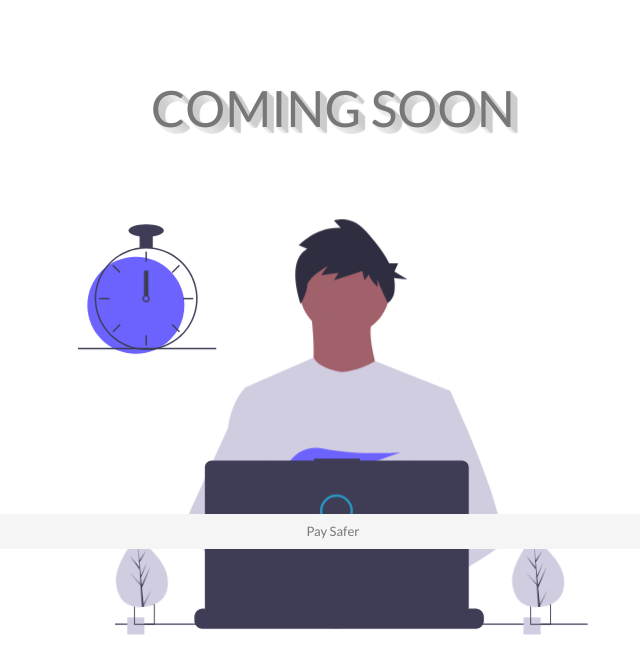
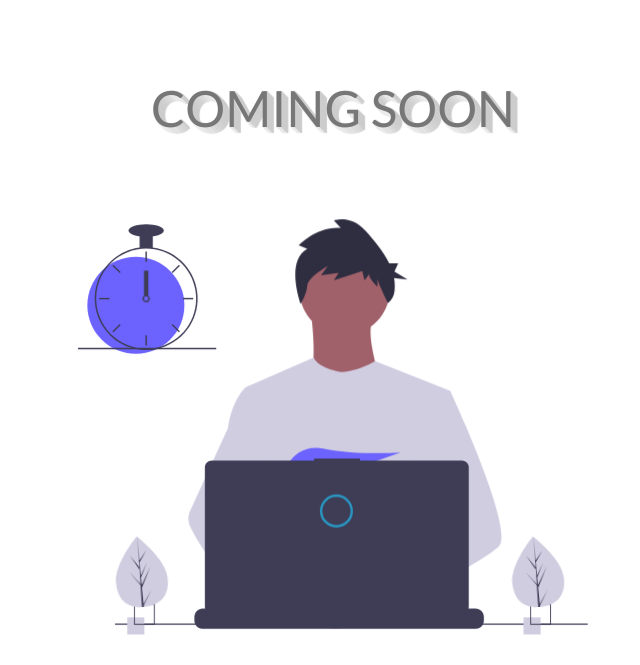
Before and after one commit to eckardt72/paysafer-home, a website: page src/index.html in a window 1280 px wide. Shown: the part 251-916 px from the top of the page, without its empty margins (307-947 px from the left). Drawn offline with nearby package versions, Linux system fonts and the light colour scheme.

Commit message:
remove footer

```diff
--- a/src/index.html
+++ b/src/index.html
@@ -253,11 +253,6 @@
         </div>
       </div>
     </div>
-    <footer class="footer">
-      <div class="container text-center">
-        <span>Pay Safer</span>
-      </div>
-    </footer>
 
     <!-- Optional JavaScript -->
     <!-- jQuery first, then Popper.js, then Bootstrap JS -->
```
